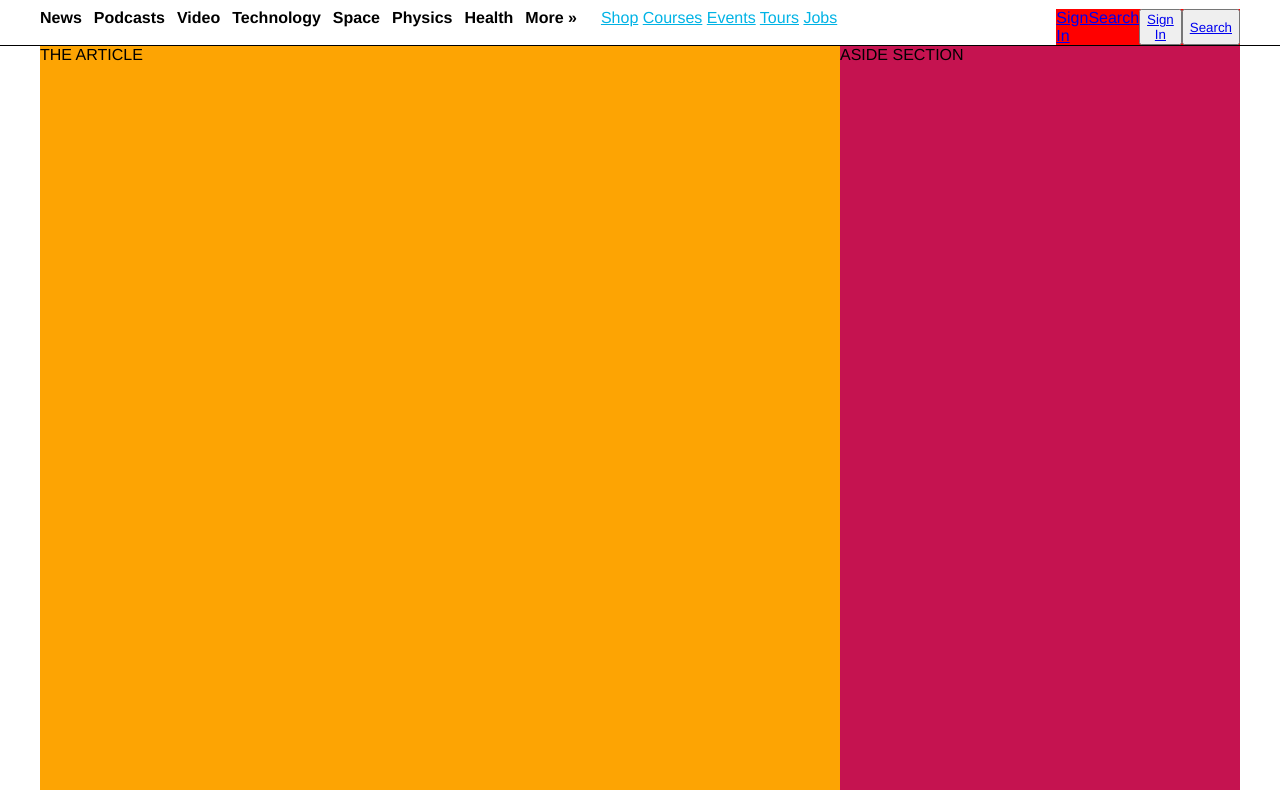
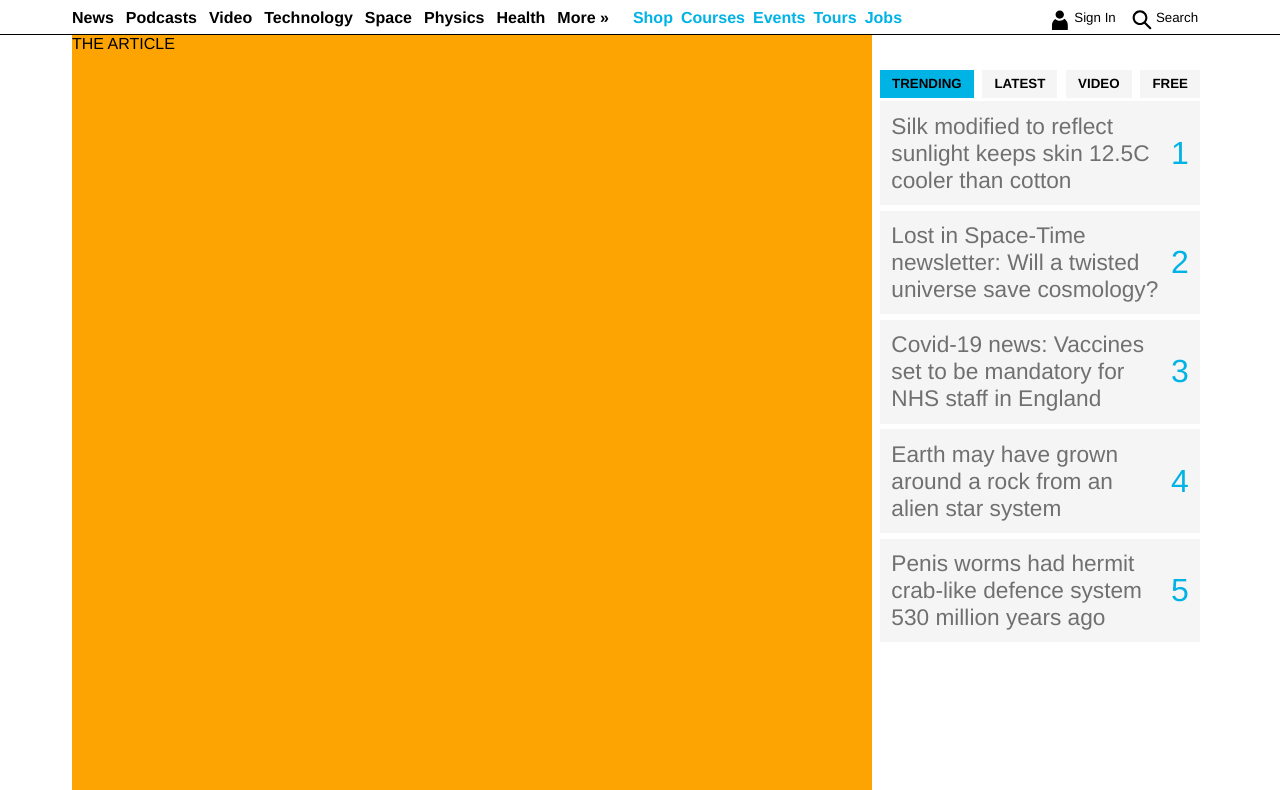
Before and after one commit to chrisnotthere/newscientist-clone, a plain HTML site: page index.html in a window 1280 px wide. Shown: the part 105-895 px from the top of the page. Drawn offline with Linux system fonts and the light colour scheme.

Commit message:
header and aside looking good

```diff
--- a/index.html
+++ b/index.html
@@ -108,23 +108,37 @@
                             </li>
                         </ul>
 
-                        <div class="right-links">
-                            <a href="#">Shop</a>
-                            <a href="#">Courses</a>
-                            <a href="#">Events</a>
-                            <a href="#">Tours</a>
-                            <a href="#">Jobs</a>
-                        </div>
+                        <ul class="right-links">
+                            <li><a href="#">Shop</a></li>
+                            <li><a href="#">Courses</a></li>
+                            <li><a href="#">Events</a></li>
+                            <li><a href="#">Tours</a></li>
+                            <li><a href="#">Jobs</a></li>
+                        </ul>
                     </div>
 
                     <div class="nav-options">
-                        <a href="#">Sign In</a>
-                        <a href="#">Search</a>
+                        <!-- <a href="#">Sign In</a>
+                        <a href="#">Search</a> -->
                         <button>
-                            <a href="#">Sign In</a>
+                            <svg viewBox="0 0 32 32" class="icon">
+                                <g>
+                                    <path class="path1" d="M22.304 7.342c0 3.705-3.004 6.709-6.709 6.709s-6.709-3.004-6.709-6.709c0-3.705 3.004-6.709 6.709-6.709s6.709 3.004 6.709 6.709z"></path>
+                                    <path class="path2" d="M23.146 14.139c-1.928 1.883-4.568 3.044-7.479 3.044-0.003 0-0.006 0-0.009 0-0.002 0-0.005 0-0.007 0-2.861 0-5.457-1.129-7.369-2.965-3.093 2.214-5.094 5.787-5.117 9.829v8.231h25.316v-8.228c-0.065-4.107-2.146-7.715-5.294-9.885z"></path>
+                                </g>
+                            </svg>
+                            <span>Sign In</span>
                         </button>
                         <button>
-                            <a href="#">Search</a>
+                            <div>
+                                <svg viewBox="0 0 32 32" class="icon">
+                                    <g>
+                                        <path class="path1" d="M30.43 27.962l-8.392-8.386c1.609-2 2.582-4.571 2.582-7.369 0-6.519-5.285-11.804-11.804-11.804s-11.804 5.285-11.804 11.804c0 6.519 5.285 11.804 11.804 11.804 2.533 0 4.88-0.798 6.803-2.156l8.431 8.487c0.3 0.283 0.706 0.457 1.153 0.457 0.93 0 1.684-0.754 1.684-1.684 0-0.447-0.174-0.852-0.458-1.154zM4.43 12.228c0-4.645 3.766-8.411 8.411-8.411s8.411 3.766 8.411 8.411c0 4.643-3.762 8.408-8.405 8.411-4.647 0-8.414-3.765-8.418-8.411z"></path>
+                                    </g>
+                                </svg>
+
+                            </div>
+                            <span>Search</span>
                         </button>
                     </div>
 
@@ -143,7 +157,42 @@
             </article>
 
             <aside>
-                ASIDE SECTION
+
+                <div class="aside-content">
+                    <div class="aside-content-top">
+                        <ul>
+                            <li class="trending">TRENDING</li>
+                            <li>LATEST</li>
+                            <li>VIDEO</li>
+                            <li>FREE</li>
+                        </ul>
+                    </div>
+                    <div class="aside-content-main">
+                        <ul>
+                            <li>
+                                <p>Silk modified to reflect sunlight keeps skin 12.5C cooler than cotton</p>
+                                <span>1</span>
+                            </li>
+                            <li>
+                                <p>Lost in Space-Time newsletter: Will a twisted universe save cosmology?</p>
+                                <span>2</span>
+                            </li>
+                            <li>
+                                <p>Covid-19 news: Vaccines set to be mandatory for NHS staff in England</p>
+                                <span>3</span>
+                            </li>
+                            <li>
+                                <p>Earth may have grown around a rock from an alien star system</p>
+                                <span>4</span>
+                            </li>
+                            <li>
+                                <p>Penis worms had hermit crab-like defence system 530 million years ago</p>
+                                <span>5</span>
+                            </li>
+                        </ul>
+                    </div>
+                </div>
+
             </aside>
 
             <section class="article-footer">
--- a/styles.css
+++ b/styles.css
@@ -5,7 +5,10 @@
     --dark-purp: #8a1253;
 
     --aqua: #00b3e5;
+    --dark-aqua :#26a3c5;
     --grey: #999;
+    --light-grey: #f5f5f5;
+    --dark-grey: rgb(112, 112, 112);
     --dark-blue :#272d86;
 
 }
@@ -20,7 +23,7 @@
 
 .grid {
     display: grid;
-    grid-template-columns: 1fr 50em 25em 1fr;
+    grid-template-columns: 1fr 50em 21em 1fr;
     grid-template-rows: minmax(100px, 1fr) 800px 200px 200px 200px;
     grid-template-areas:
         'empty-l    header          header      empty-r'
@@ -94,7 +97,10 @@ header {
 
 .subscribe-btn {
     padding: 0.5em 2em;
+}
 
+.subscribe-btn:hover {
+    background-color: var(--dark-aqua);
 }
 
 /* ===============
@@ -104,12 +110,14 @@ NAVBAR
 nav {
     display: flex;
     justify-content: space-between;
-    margin-top: 1em;;
+    margin-top: 1em;
 }
 
 .nav-links {
     width: 100%;
     display: flex;
+    /* background-color: violet; */
+    margin-bottom: -0.5rem;
 }
 
 .left-links {
@@ -124,17 +132,39 @@ nav {
     /* color: red; */
 }
 
+.right-links {
+    display: flex;
+}
+
 .right-links a {
     color: var(--aqua);
 }
 
 
+.nav-options {
+    /* background-color: red; */
+    display: flex;
+}
 
+.nav-options button {
+    display: grid;
+    grid-template-columns: 20px 50px;
+    border: none;
+    background-color: white;
+}
 
-.nav-options {
-    background-color: red;
-    display: flex;
-    /* width: 100%; */
+.nav-options button:hover {
+    /* background-color: red; */
+    text-decoration: underline;
+    color: var(--grey);
+}
+
+.nav-options button span {
+    display: inline;
+}
+
+.icon {
+    /* background-color: red; */
 }
 
 nav ul a {
@@ -146,6 +176,7 @@ nav ul a {
 
 nav a:hover {
     border-bottom: 5pt solid var(--dark-blue);
+    color: var(--aqua);
 }
 
 
@@ -159,11 +190,66 @@ article {
     /* height: 600px; */
 }
 
+/* ===============
+ASIDE
+==================*/
+
 aside {
     grid-area: aside;
-    background-color: var(--light-purp);
-    /* height: 600px; */
 }
+
+.aside-content {
+    /* background-color: pink; */
+    display: flex;
+    flex-direction: column;
+    padding: 0.5em;
+    align-items: center;
+}
+
+.aside-content-top {
+
+}
+
+.aside-content-top ul {
+    display: flex;
+    width: 100%;
+    gap: 0.55em;
+
+}
+
+.aside-content-top li {
+    background-color: var(--light-grey);
+    padding: 0.5em 0.9em;
+    font-size: 10pt;
+    font-weight: 600;
+    margin: 2em 0em 0.25em 0;
+}
+
+.trending {
+    background-color: var(--aqua)!important;
+}
+
+.aside-content-main li {
+    background-color: var(--light-grey);
+    padding: 0.5em;
+    display: flex;
+    font-size: 17pt;
+    margin-bottom: 0.25em;
+    color: var(--dark-grey);
+    /* font-weight: 900; */
+    align-items: center;
+}
+
+.aside-content-main span {
+    color: var(--aqua);
+    font-size: 24pt;
+    margin-left: 0.25em;
+}
+
+
+/* ===============
+ARTICLE-FOOTER
+==================*/
 
 .article-footer {
     grid-area: article-footer;
```
